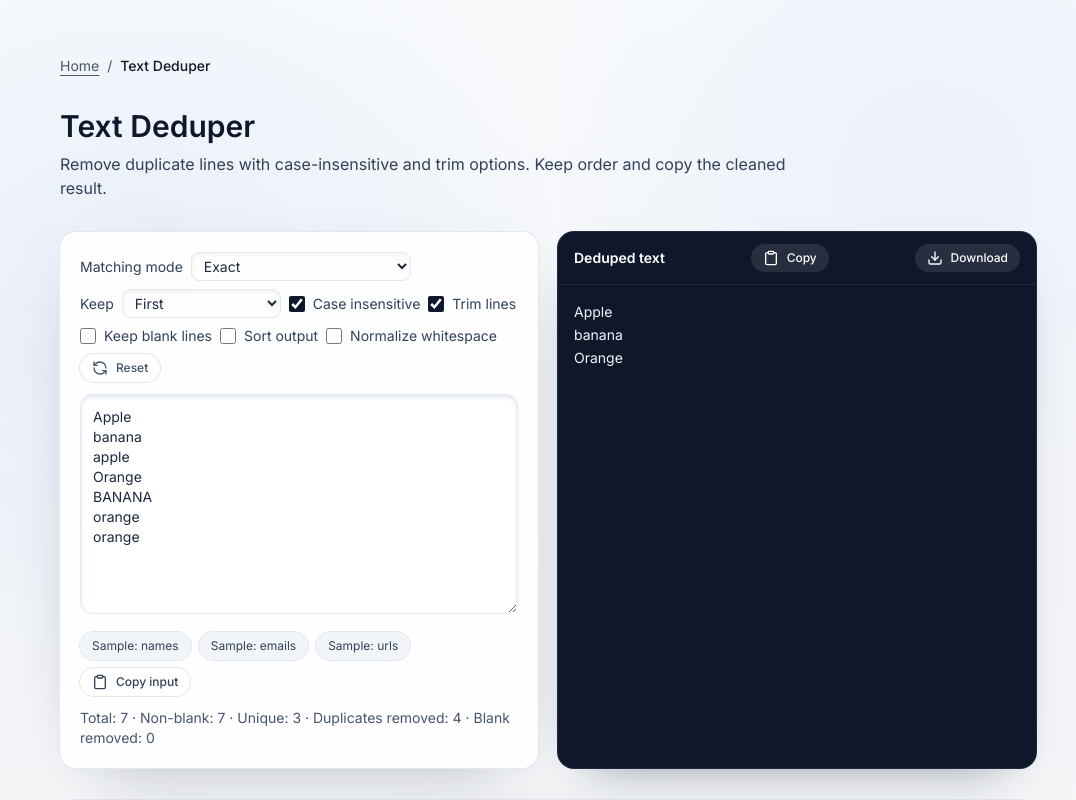
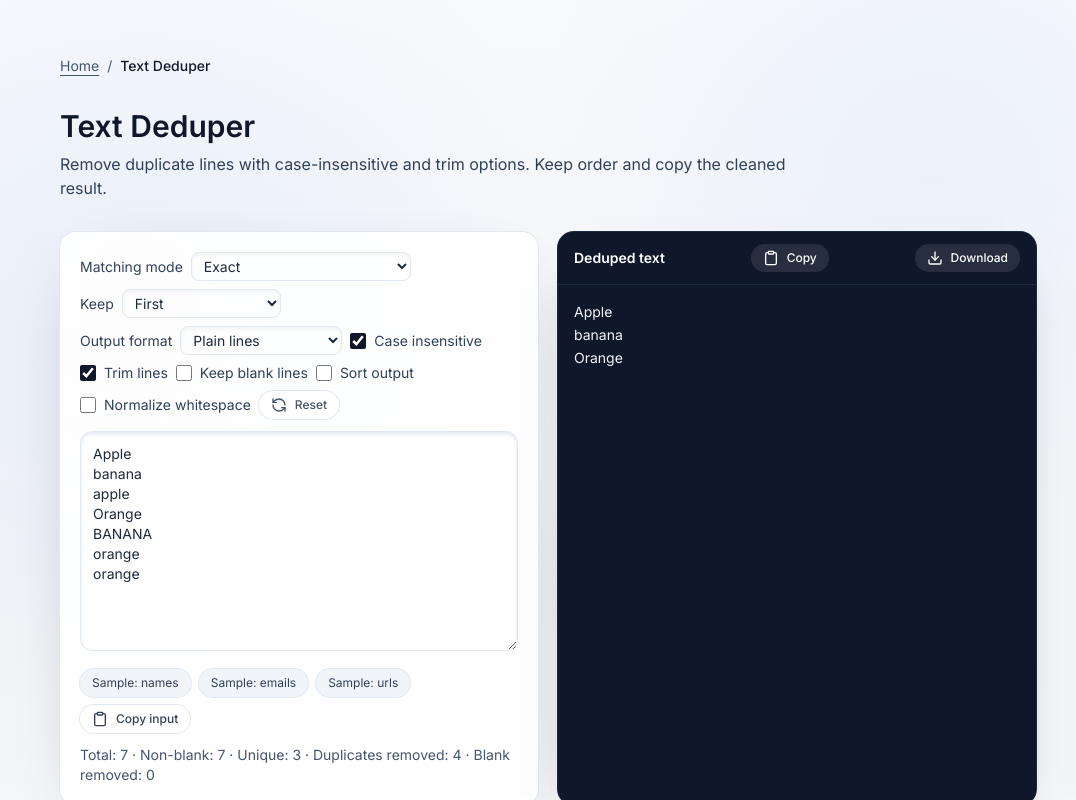
Before and after one commit to ChainPix/custom-website, a Next.js app: page /text-deduper in a window 1280 px wide. Shown: the top 800 px of the page, without its empty margins (92-1168 px from the left). Built offline with nearby package versions, Linux system fonts and the light colour scheme; no server answers.

Commit message:
Added output format selection and wired the display/copy/download to use the chosen format

```diff
--- a/app/(tools)/text-deduper/TEXT_DEDUPER.md
+++ b/app/(tools)/text-deduper/TEXT_DEDUPER.md
@@ -11,6 +11,7 @@
 - Analytics: Added a frequency table with duplicate/unique filters and CSV/JSON duplicates download.
 - Matching: Added matching modes for whitespace collapse, Unicode normalization, punctuation/diacritic ignores, URL normalization, and email normalization.
 - Output control: Added keep modes (first, last/most recent, shortest, longest, prefer non-empty).
+- Output: Added export formats (plain, CSV, JSON array, quoted list, numbered lines).
 - Accessibility: `aria-live` status, labeled output region, aria-labels on controls, focus-visible styling; copy status announced.
 - Content/SEO: Metadata plus on-page How-to/FAQ with privacy note; FAQPage JSON-LD injected.
 
--- a/app/(tools)/text-deduper/client.tsx
+++ b/app/(tools)/text-deduper/client.tsx
@@ -22,6 +22,7 @@ type MatchingMode =
   | "email";
 
 type KeepMode = "first" | "last" | "shortest" | "longest" | "prefer-non-empty";
+type OutputFormat = "plain" | "csv" | "json" | "quoted" | "numbered";
 
 const defaultText = "Apple\nbanana\napple \nOrange\nBANANA\norange\norange";
 const sampleSets: Record<string, string> = {
@@ -47,6 +48,7 @@ export default function TextDeduperClient() {
   const [matchingMode, setMatchingMode] = useState<MatchingMode>("exact");
   const [emailNormalization, setEmailNormalization] = useState<"domain" | "full">("domain");
   const [keepMode, setKeepMode] = useState<KeepMode>("first");
+  const [outputFormat, setOutputFormat] = useState<OutputFormat>("plain");
   const MAX_LEN = 50000;
   const maxLenMessage = "Input too large, try file upload / enable worker mode / chunk mode.";
 
@@ -66,7 +68,7 @@ export default function TextDeduperClient() {
     return () => clearTimeout(timer);
   }, [input]);
 
-  const { output, stats, frequencies } = useMemo(() => {
+  const { output, stats, frequencies, outputLines } = useMemo(() => {
     if (error || debouncedInput.length > MAX_LEN) {
       return {
         output: "",
@@ -78,6 +80,7 @@ export default function TextDeduperClient() {
           blankLinesRemoved: 0,
         },
         frequencies: [] as Array<{ line: string; count: number }>,
+        outputLines: [] as string[],
       };
     }
     const normalizeUrl = (value: string) => {
@@ -196,8 +199,24 @@ export default function TextDeduperClient() {
         blankLinesRemoved,
       },
       frequencies,
+      outputLines,
     };
   }, [debouncedInput, emailNormalization, error, keepMode, matchingMode, options]);
+
+  const formattedOutput = useMemo(() => {
+    switch (outputFormat) {
+      case "csv":
+        return outputLines.join(", ");
+      case "json":
+        return JSON.stringify(outputLines, null, 2);
+      case "quoted":
+        return outputLines.map((line) => JSON.stringify(line)).join(",");
+      case "numbered":
+        return outputLines.map((line, index) => `${index + 1}. ${line}`).join("\n");
+      default:
+        return outputLines.join("\n");
+    }
+  }, [outputFormat, outputLines]);
 
   const linesCount = stats.totalLines;
   const nonBlankCount = stats.nonBlankLines;
@@ -219,7 +238,7 @@ export default function TextDeduperClient() {
 
   const handleCopy = async () => {
     try {
-      await navigator.clipboard.writeText(output);
+      await navigator.clipboard.writeText(formattedOutput);
       setCopied(true);
       setTimeout(() => setCopied(false), 1200);
     } catch (err) {
@@ -289,7 +308,7 @@ export default function TextDeduperClient() {
 
       <div className="grid gap-5 lg:grid-cols-2">
         <div className="space-y-3 rounded-2xl bg-white/90 p-5 shadow-[var(--shadow-soft)] ring-1 ring-slate-200">
-        <div className="flex flex-wrap items-center gap-2 text-sm text-slate-700">
+          <div className="flex flex-wrap items-center gap-2 text-sm text-slate-700">
           <label className="flex items-center gap-2">
             Matching mode
             <select
@@ -320,6 +339,21 @@ export default function TextDeduperClient() {
               <option value="shortest">Shortest</option>
               <option value="longest">Longest</option>
               <option value="prefer-non-empty">Prefer non-empty</option>
+            </select>
+          </label>
+          <label className="flex items-center gap-2">
+            Output format
+            <select
+              value={outputFormat}
+              onChange={(event) => setOutputFormat(event.target.value as OutputFormat)}
+              className="rounded-lg border border-slate-200 px-2 py-1 text-sm text-slate-800 shadow-inner focus:border-slate-400 focus:outline-none focus:ring-2 focus:ring-slate-200"
+              aria-label="Select output format"
+            >
+              <option value="plain">Plain lines</option>
+              <option value="csv">Comma-separated</option>
+              <option value="json">JSON array</option>
+              <option value="quoted">Quoted list</option>
+              <option value="numbered">Numbered lines</option>
             </select>
           </label>
           {matchingMode === "email" ? (
@@ -406,6 +440,7 @@ export default function TextDeduperClient() {
                 setMatchingMode("exact");
                 setEmailNormalization("domain");
                 setKeepMode("first");
+                setOutputFormat("plain");
                 setCopied(false);
               }}
               className="flex items-center gap-2 rounded-full bg-white px-3 py-1.5 text-xs font-medium text-slate-600 shadow-[var(--shadow-soft)] ring-1 ring-slate-200 transition hover:-translate-y-0.5 focus-visible:outline focus-visible:outline-2 focus-visible:outline-offset-2 focus-visible:outline-slate-400"
@@ -472,7 +507,7 @@ export default function TextDeduperClient() {
             <button
               onClick={handleCopy}
               className="flex items-center gap-2 rounded-full bg-white/10 px-3 py-1.5 text-xs font-medium transition hover:bg-white/20 disabled:opacity-50 focus-visible:outline focus-visible:outline-2 focus-visible:outline-offset-2 focus-visible:outline-white/50"
-              disabled={!output}
+              disabled={!formattedOutput}
               aria-label="Copy deduped text"
             >
               {copied ? <Check className="h-4 w-4" /> : <Clipboard className="h-4 w-4" />}
@@ -480,8 +515,8 @@ export default function TextDeduperClient() {
             </button>
             <button
               onClick={() => {
-                if (!output) return;
-                const blob = new Blob([output], { type: "text/plain" });
+                if (!formattedOutput) return;
+                const blob = new Blob([formattedOutput], { type: "text/plain" });
                 const url = URL.createObjectURL(blob);
                 const a = document.createElement("a");
                 a.href = url;
@@ -490,7 +525,7 @@ export default function TextDeduperClient() {
                 URL.revokeObjectURL(url);
               }}
               className="flex items-center gap-2 rounded-full bg-white/10 px-3 py-1.5 text-xs font-medium transition hover:bg-white/20 disabled:opacity-50 focus-visible:outline focus-visible:outline-2 focus-visible:outline-offset-2 focus-visible:outline-white/50"
-              disabled={!output}
+              disabled={!formattedOutput}
               aria-label="Download deduped text"
             >
               <Download className="h-4 w-4" /> Download
@@ -501,7 +536,7 @@ export default function TextDeduperClient() {
             role="region"
             aria-labelledby="deduped-heading"
           >
-            {output || "Result will appear here."}
+            {formattedOutput || "Result will appear here."}
           </pre>
         </div>
       </div>
```
